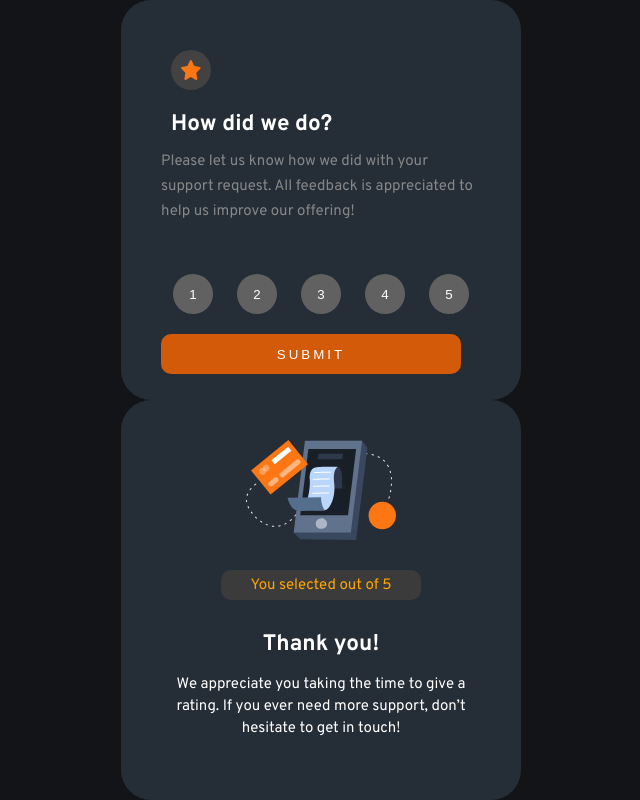
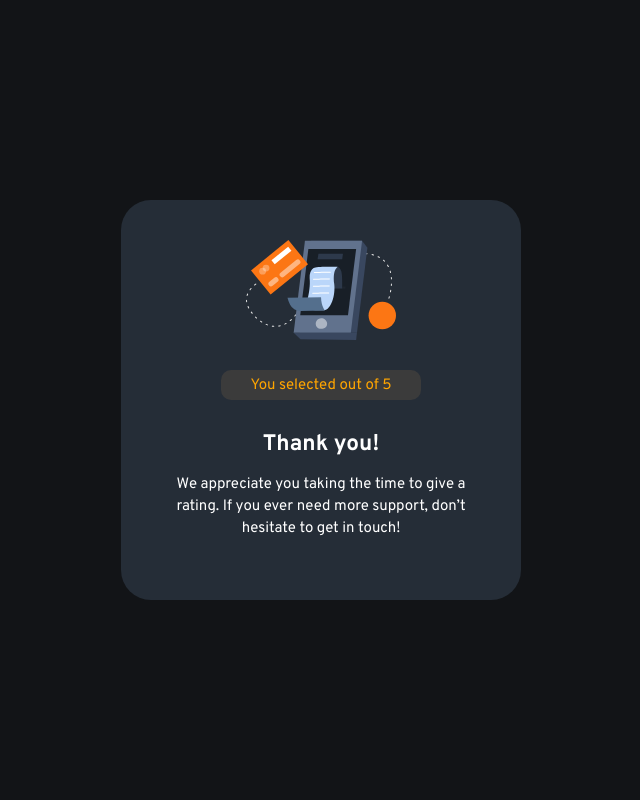
Before and after one commit to Szvejk/Interactive-rating-component, a plain HTML site: page index.html in a window 1280 px wide. Both pictures are taken after a click on the button "SUBMIT". Shown: the whole page, without its empty margins (319-959 px from the left). Drawn offline with Linux system fonts and the light colour scheme.

Commit message:
created js

```diff
--- a/index.html
+++ b/index.html
@@ -30,11 +30,11 @@
 </p>
 
 <article class="rating">
-  <button class="firstButton">1</button>
-  <button class="secondButton">2</button>
-  <button class="thirdButton">3</button>
-  <button class="fourthButton">4</button>
-  <button class="fifthButton">5</button>
+  <button class="btn">1</button>
+  <button class="btn">2</button>
+  <button class="btn">3</button>
+  <button class="btn">4</button>
+  <button class="btn">5</button>
 </article>
 
 <button class="submit">  Submit </button>
@@ -44,13 +44,15 @@
 
 
 
-
-<section class="secondBox">
+<!-- <div class="hidden">  -->
+<section class="secondBox hidden">
 <img class="fotoThanks"   src="./images/illustration-thank-you.svg" alt="">
 
 <div class="choiceofstars">
 <p class="choice">
-  You selected <!-- Add rating here --> out of 5
+  You selected
+  <span id="ratings"></span>
+  out of 5
 </p>
 </div>
 
@@ -61,6 +63,7 @@
   don’t hesitate to get in touch!
 </p>
   </section>
+</div>
 </main>
 <script src="script.js"></script>
 
--- a/script.js
+++ b/script.js
@@ -0,0 +1,20 @@
+const firstBox = document.querySelector(".firstBox")
+const secondBox = document.querySelector(".secondBox")
+const submitButton = document.querySelector(".submit")
+const ratings = document.getElementById("ratings")
+const rates = document.querySelectorAll(".btn")
+
+
+
+
+submitButton.addEventListener("click", () => {
+    secondBox.classList.remove("hidden")
+    firstBox.style.display = "none"
+})
+
+rates.forEach((rate) => {
+rate.addEventListener("click", ()=> {
+ratings.innerHTML=rate.innerHTML
+})
+}
+)
--- a/style.scss
+++ b/style.scss
@@ -65,7 +65,7 @@ body {
 			button:hover {
 				background-image: linear-gradient(
 					to right,
-					#af7427,
+					#f0a646,
 					#e49d33,
 					#c58026,
 					#b67c24
@@ -119,5 +119,8 @@ body {
                 text-align: center;
 			}
 		}
+        .hidden{
+            display: none;
+        }
 	}
 }
```
Also changed, not shown: css/style.css, 1 other file.
